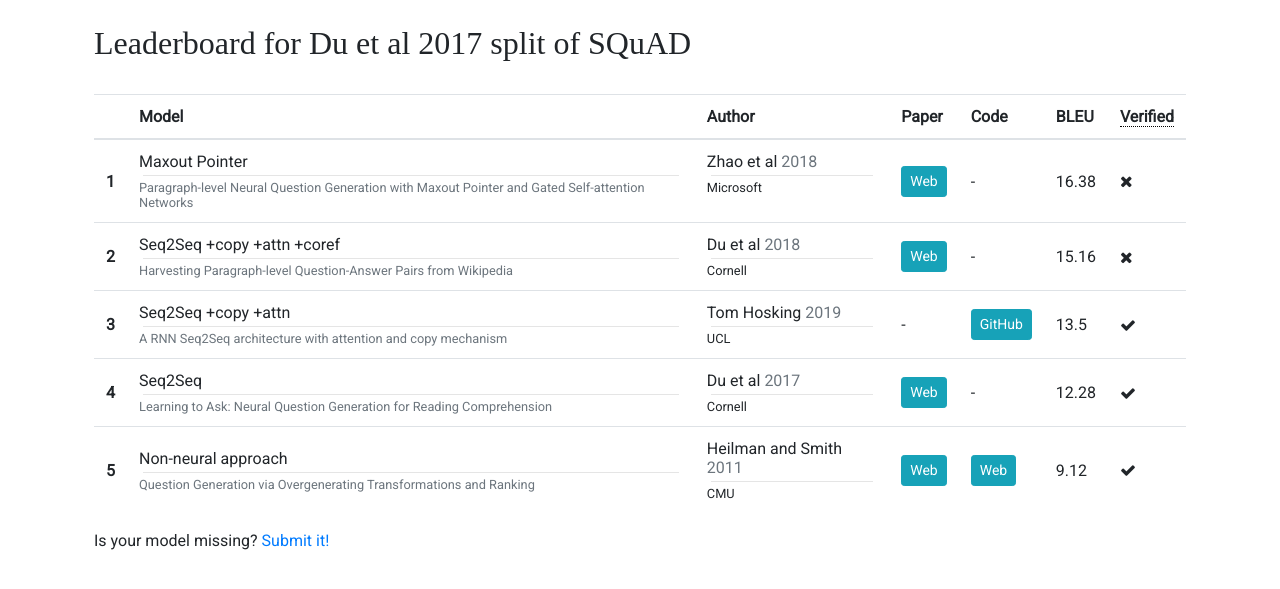
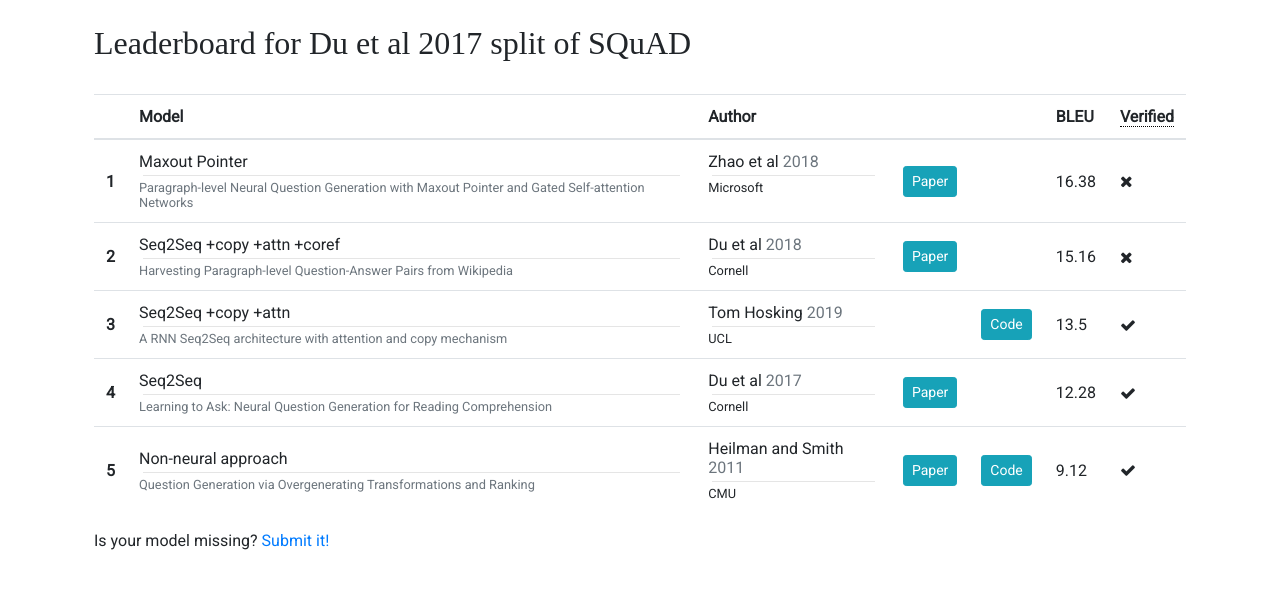
Before and after one commit to tomhosking/aqleaderboard, a Flask app: page /squad in a window 1280 px wide. Shown: the part 56-645 px from the top of the page. Run offline with Flask 2, Linux system fonts and the light colour scheme; some libraries are stand-ins or nearby versions; some web fonts are replaced.

Commit message:
Tidy up table

```diff
--- a/data/scores.json
+++ b/data/scores.json
@@ -5,10 +5,8 @@
         "author": "Tom Hosking",
         "year": 2019,
         "affiliation": "UCL",
-        "paper_url": "#",
-        "paper_type": null,
+        "paper_url": null,
         "code_url": "https://github.com/bloomsburyai/question-generation",
-        "code_type": "github",
         "bleu_score": 13.50,
         "verified": true
     },
@@ -19,9 +17,8 @@
         "year": 2018,
         "affiliation": "Microsoft",
         "paper_url": "https://aclanthology.info/papers/D18-1424/d18-1424",
-        "paper_type": "web",
+
         "code_url": null,
-        "code_type": null,
         "bleu_score": 16.38
     },
     {
@@ -31,9 +28,7 @@
         "year": 2018,
         "affiliation": "Cornell",
         "paper_url": "https://aclanthology.info/papers/P18-1177/p18-1177",
-        "paper_type": "web",
         "code_url": null,
-        "code_type": null,
         "bleu_score": 15.16
     },
     {
@@ -43,9 +38,8 @@
         "year": 2017,
         "affiliation": "Cornell",
         "paper_url": "https://aclanthology.info/papers/D18-1424/d18-1424",
-        "paper_type": "web",
+
         "code_url": null,
-        "code_type": null,
         "bleu_score": 12.28,
         "verified": true
     },
@@ -57,9 +51,8 @@
         "year": 2011,
         "affiliation": "CMU",
         "paper_url": "http://www.cs.cmu.edu/~ark/mheilman/questions/",
-        "paper_type": "web",
         "code_url": "http://www.cs.cmu.edu/~ark/mheilman/questions/",
-        "code_type": "web",
+
         "bleu_score": 9.12,
         "verified": true
     }
--- a/src/templates/board.htm
+++ b/src/templates/board.htm
@@ -14,8 +14,8 @@
         <th scope="col"></th>
         <th scope="col">Model</th>
         <th scope="col">Author</th>
-        <th scope="col">Paper</th>
-        <th scope="col">Code</th>
+        <th scope="col"></th>
+        <th scope="col"></th>
         <th scope="col">BLEU</th>
         <th scope="col" data-toggle="tooltip" data-placement="bottom" title="Verified models have provided us generated questions, and we have confirmed the reported BLEU score ourselves." ><span style="border-bottom: 1px dotted #000;">Verified</span></th>
         </tr>
@@ -28,21 +28,17 @@
             <td class="align-middle">{{ model.name }} <hr class="m-1" /><small class="text-muted">{{ model.desc }}</small></td>
             <td>{{ model.author }} <span class="text-muted">{{ model.year }}</span> <hr class="m-1" /><small>{{ model.affiliation }}</td>
             <td class="align-middle">
-                {% if model.paper_type == "arxiv" %}
-                    <a href="{{ model.paper_url }}" class="btn btn-info btn-sm">arXiv</a>
-                {% elif model.paper_type == "web" %}
-                    <a href="{{ model.paper_url }}" class="btn btn-info btn-sm">Web</a>
+                {% if model.paper_url %}
+                    <a href="{{ model.paper_url }}" class="btn btn-info btn-sm">Paper</a>
                 {% else %}
-                    -
+
                 {% endif %}
             </td>
             <td class="align-middle">
-                {% if model.code_type == "github" %}
-                    <a href="{{ model.code_url }}" class="btn btn-info btn-sm">GitHub</a>
-                {% elif model.code_type == "web" %}
-                    <a href="{{ model.code_url }}" class="btn btn-info btn-sm">Web</a>
+                {% if model.code_url %}
+                    <a href="{{ model.code_url }}" class="btn btn-info btn-sm">Code</a>
                 {% else %}
-                    -
+
                 {% endif %}
             </td>
             <td class="align-middle">{{ model.bleu_score}}</td>
```
